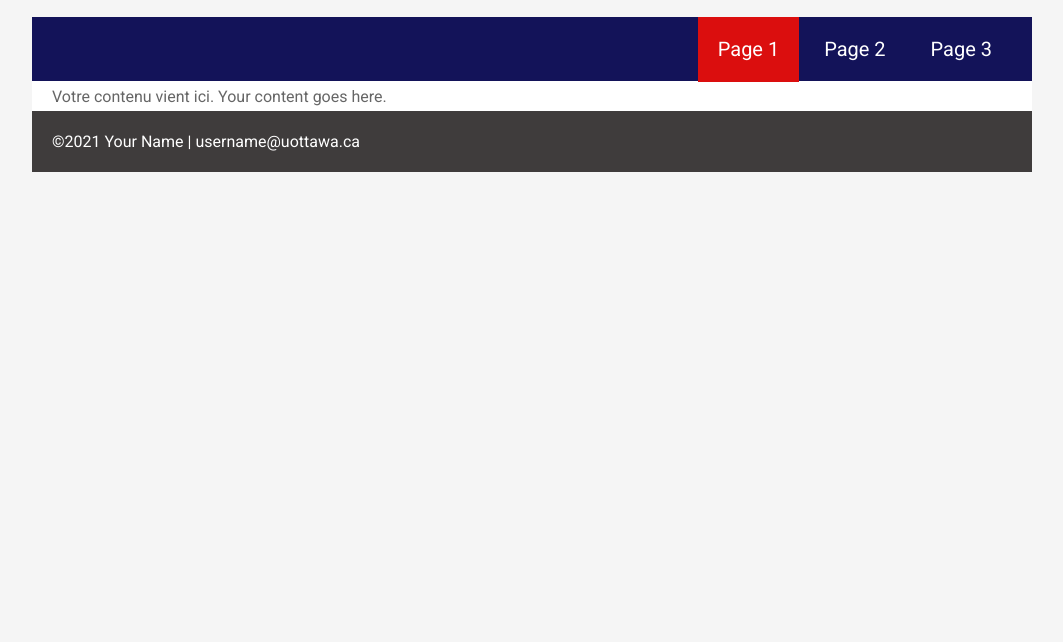
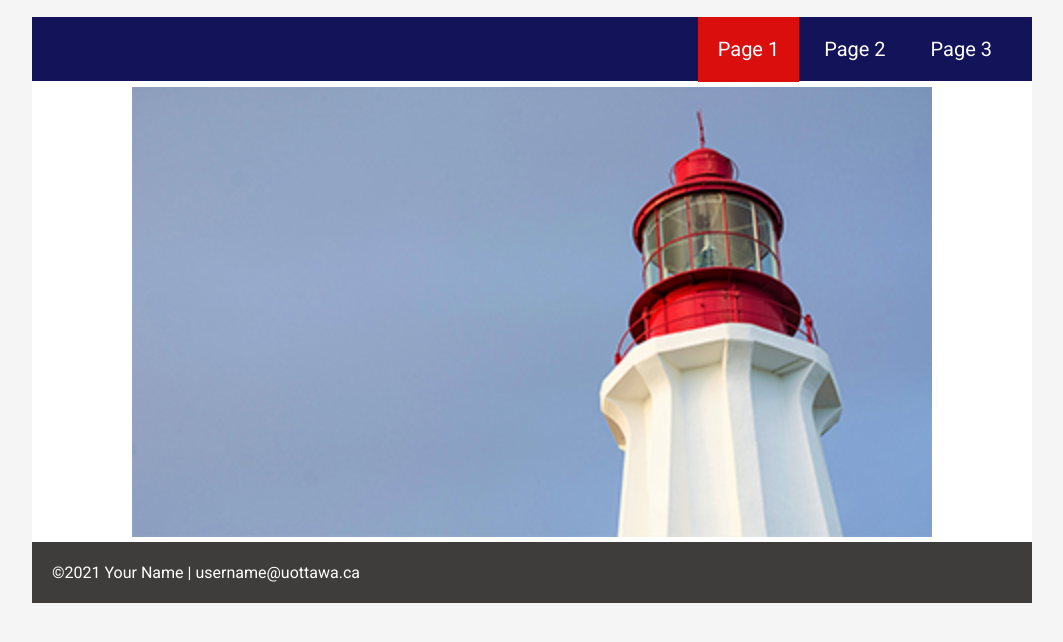
Before and after one commit to jsmarier-courses/project-1-jsmarier, a plain HTML site: page index.html in a window 1280 px wide. Shown: the part 68-710 px from the top of the page, without its empty margins (108-1171 px from the left). Drawn offline with Linux system fonts and the light colour scheme.

Commit message:
Added image

```diff
--- a/index.html
+++ b/index.html
@@ -30,7 +30,7 @@
     <!-- START Your content should be between this line... -->
     <!-- DÉBUT Votre contenu devrait être entre cette ligne... -->
 
-    Votre contenu vient ici. Your content goes here.
+    <img src="images/pointe-au-pere-400px.jpg">
 
     <!-- ...and this line. END -->
     <!-- ...et cette ligne. FIN -->
```
